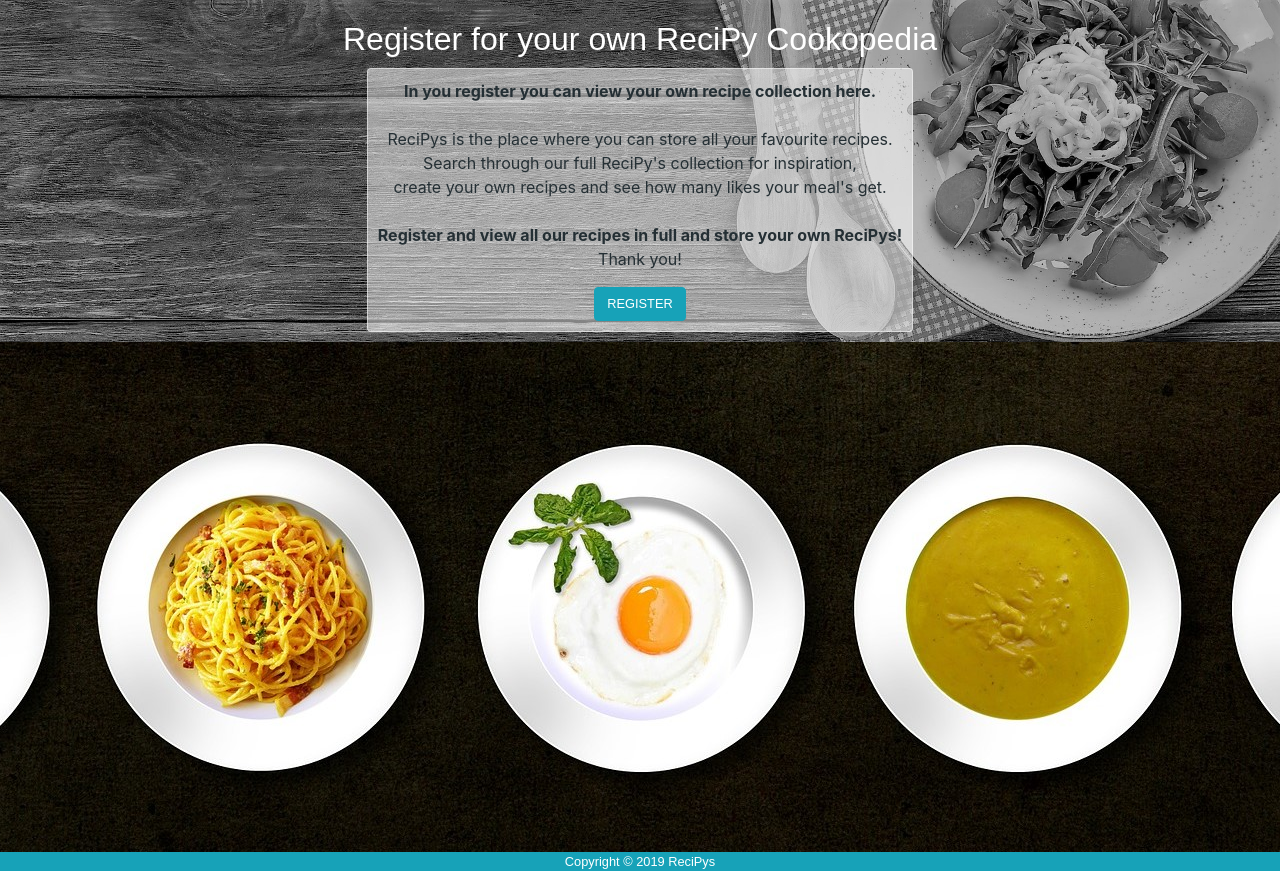
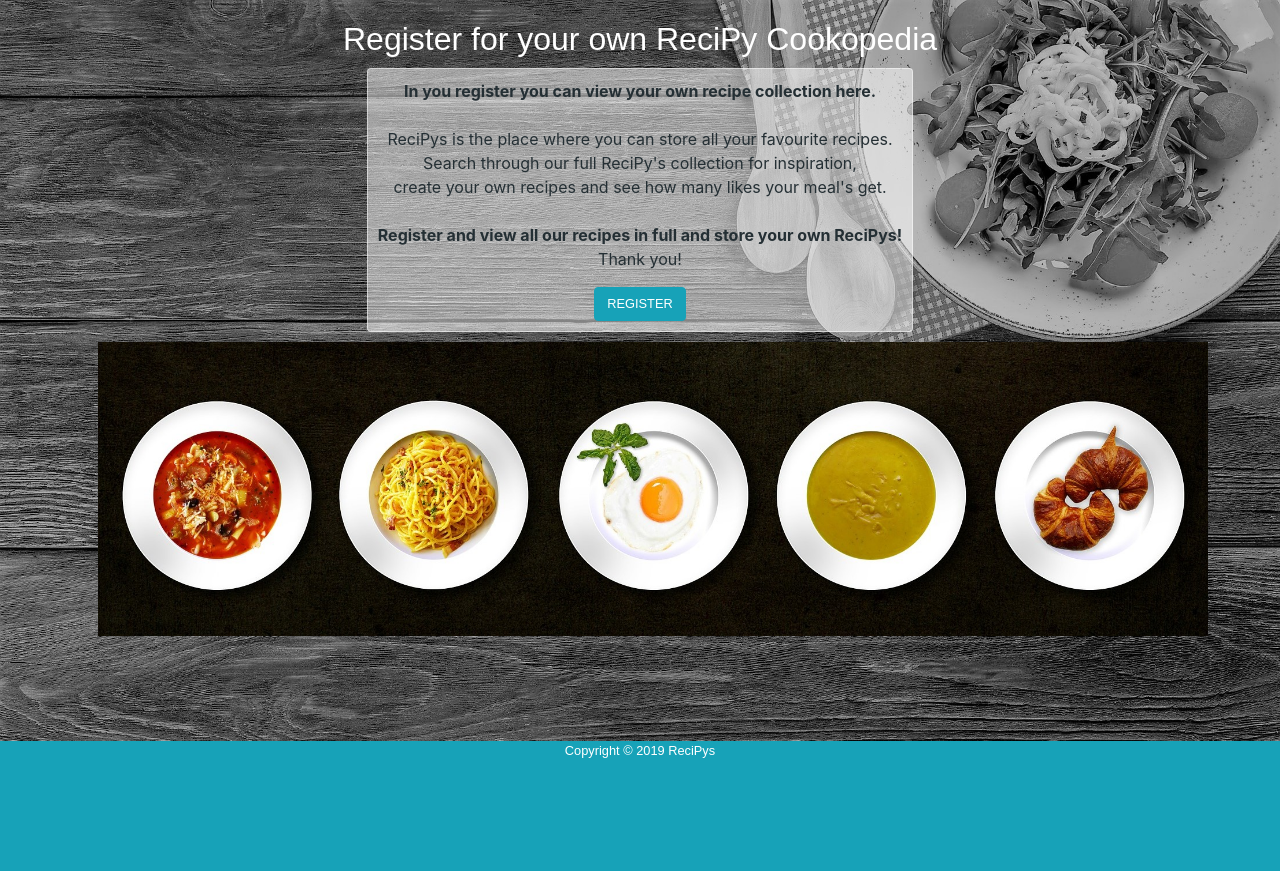
Before and after one commit to michael-leese/ReciPys, a Flask app: page /my_recipys in a window 1280 px wide; the page is wider, and only the part inside the window is pictured. Shown: the part 40-911 px from the top of that part. After the commit the page ends 798 px from the top of that part, so only its background shows below. Run offline with Flask 2, Linux system fonts and the light colour scheme; some libraries are stand-ins or nearby versions; some web fonts are replaced.

Commit message:
add plates image to login and register redirect in myreipys page

```diff
--- a/static/css/style.css
+++ b/static/css/style.css
@@ -146,3 +146,8 @@
   .recipe-page{
     white-space: pre-wrap;
   }
+
+  .plates-image{
+    width: 100%;
+    margin-left: 5%;
+  }
--- a/templates/login.html
+++ b/templates/login.html
@@ -27,5 +27,8 @@
         </div>
     </form>
 </div>
+<div class="row text-center top-offset-sm justify-content-center w-100">
+  <img class="plates-image" src="../static/images/plates.jpg" alt="Plates of different ReciPys cooked">
+</div>
 
 {% endblock %}
--- a/templates/myrecipys.html
+++ b/templates/myrecipys.html
@@ -42,8 +42,8 @@
     </div>
   </div>
 </div>
-<div class="row text-center top-offset-sm justify-content-center">
-  <img src="../static/images/plates.jpg" alt="Plates of different ReciPys cooked">
+<div class="row text-center top-offset-sm justify-content-center w-100">
+  <img class="plates-image" src="../static/images/plates.jpg" alt="Plates of different ReciPys cooked">
 </div>
 {% endif %}
 {% endblock %}
```
Also changed, not shown: templates/edit_recipy.html (+5 -2 lines).
